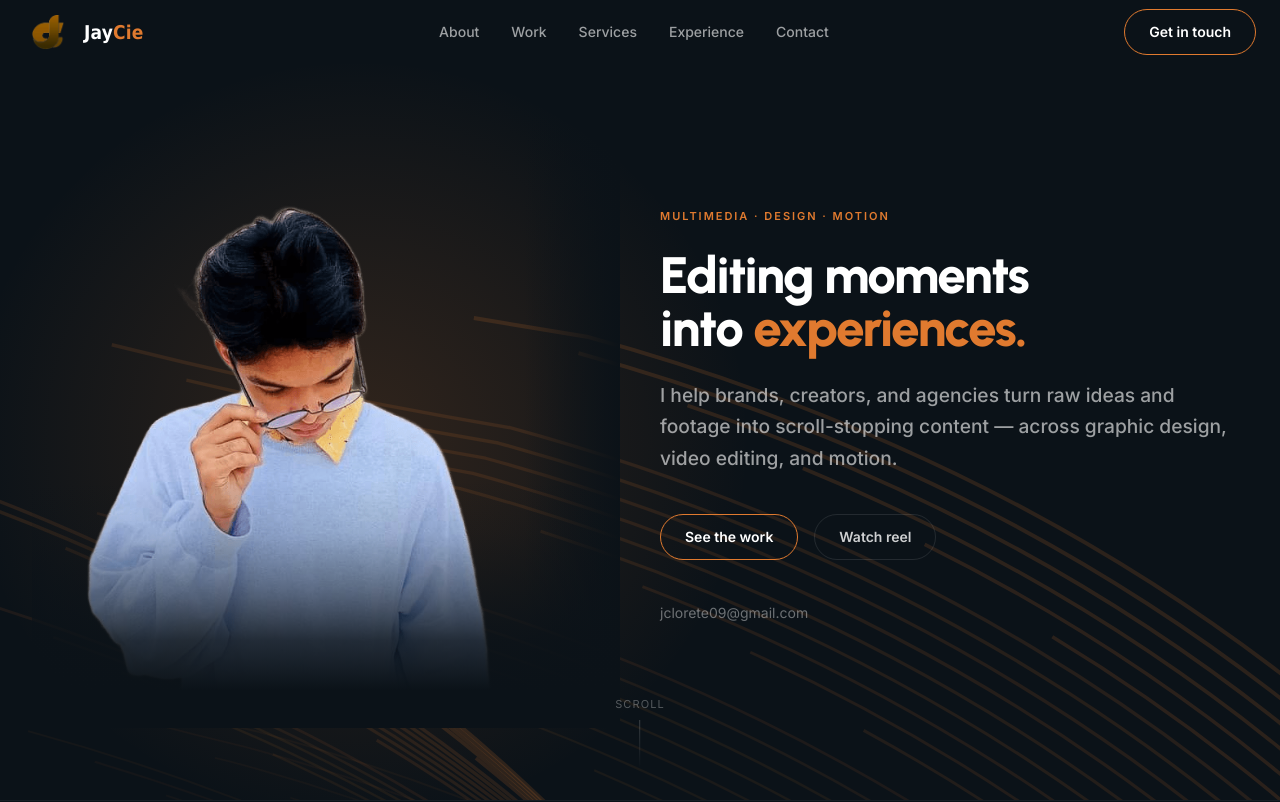
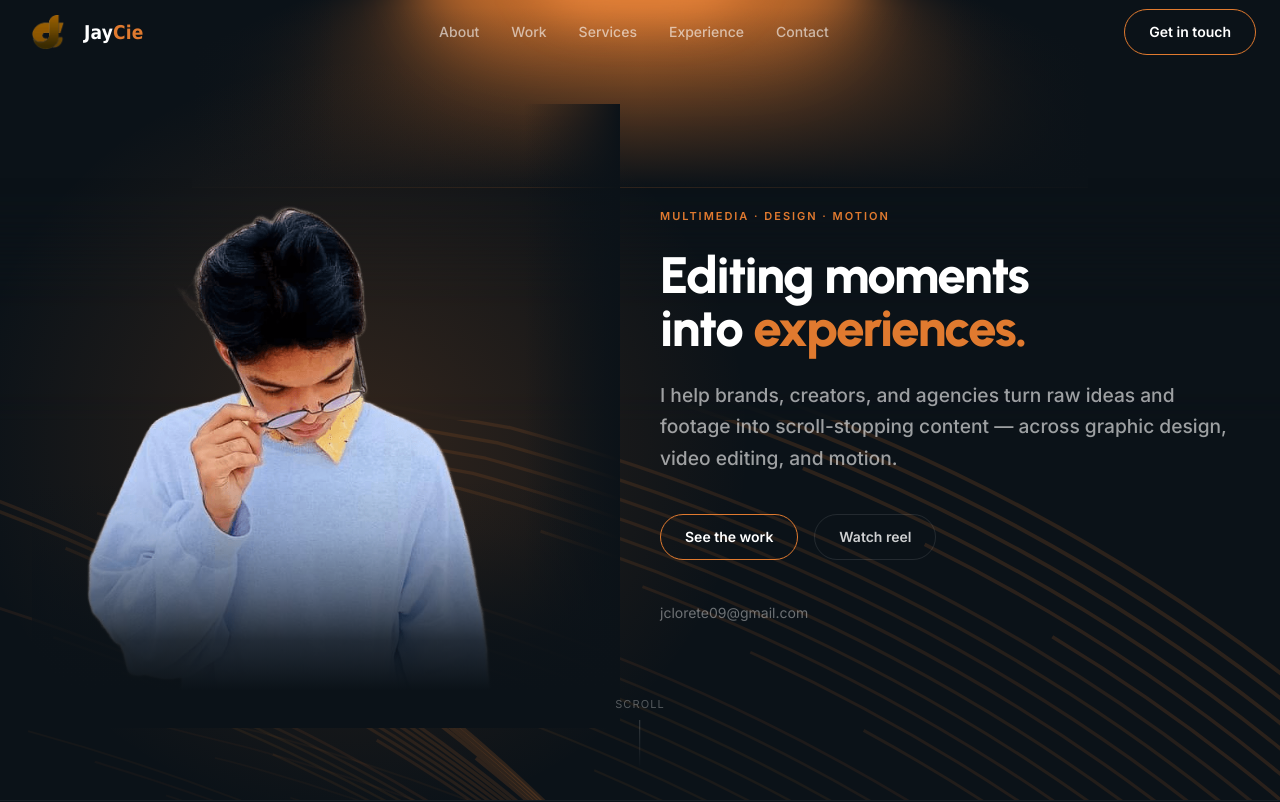
Before and after one commit to jclorete/JCPortfolio, a Next.js app: page / in a window 1280 px wide. Shown: the top 802 px of the page. Built offline with nearby package versions, Linux system fonts and the light colour scheme.

Commit message:
Update: feedback applied 2026-05-12 02:39

```diff
--- a/src/components/Hero.tsx
+++ b/src/components/Hero.tsx
@@ -5,6 +5,7 @@ import Image from "next/image";
 import { fadeUp, staggerContainer } from "@/lib/motion";
 import Button from "@/components/ui/Button";
 import { BackgroundPaths } from "@/components/ui/background-paths";
+import { LampEffect } from "@/components/ui/lamp";
 
 export default function Hero() {
   return (
@@ -15,6 +16,9 @@ export default function Hero() {
     >
       {/* Animated SVG path background */}
       <BackgroundPaths />
+
+      {/* Lamp light beam from top */}
+      <LampEffect />
 
       {/* Ambient glow — centered behind photo */}
       <div
--- /dev/null
+++ b/src/components/ui/lamp.tsx
@@ -0,0 +1,85 @@
+"use client";
+
+import React from "react";
+import { motion } from "framer-motion";
+import { cn } from "@/lib/utils";
+
+export const LampEffect = ({ className }: { className?: string }) => {
+  return (
+    <div
+      className={cn(
+        "absolute inset-x-0 top-0 flex w-full flex-col items-center justify-start overflow-hidden pointer-events-none z-0",
+        className
+      )}
+      style={{ height: "420px" }}
+    >
+      <div className="relative flex w-full flex-1 scale-y-125 items-start justify-center isolate">
+        {/* Left beam */}
+        <motion.div
+          initial={{ opacity: 0.3, width: "10rem" }}
+          animate={{ opacity: 1, width: "28rem" }}
+          transition={{ delay: 0.2, duration: 1, ease: "easeInOut" }}
+          style={{
+            backgroundImage: `conic-gradient(from 70deg at center top, var(--tw-gradient-stops))`,
+          }}
+          className="absolute inset-auto right-1/2 h-48 w-[28rem] overflow-visible
+            bg-gradient-conic from-[#E07A2F] via-transparent to-transparent
+            [--conic-position:from_70deg_at_center_top]"
+        >
+          <div className="absolute w-full left-0 h-36 bottom-0 z-20"
+            style={{ background: "linear-gradient(to top, #0B1218, transparent)" }} />
+          <div className="absolute w-36 h-full left-0 bottom-0 z-20"
+            style={{ background: "linear-gradient(to right, #0B1218, transparent)" }} />
+        </motion.div>
+
+        {/* Right beam */}
+        <motion.div
+          initial={{ opacity: 0.3, width: "10rem" }}
+          animate={{ opacity: 1, width: "28rem" }}
+          transition={{ delay: 0.2, duration: 1, ease: "easeInOut" }}
+          style={{
+            backgroundImage: `conic-gradient(from 290deg at center top, var(--tw-gradient-stops))`,
+          }}
+          className="absolute inset-auto left-1/2 h-48 w-[28rem] overflow-visible
+            bg-gradient-conic from-transparent via-transparent to-[#E07A2F]
+            [--conic-position:from_290deg_at_center_top]"
+        >
+          <div className="absolute w-36 h-full right-0 bottom-0 z-20"
+            style={{ background: "linear-gradient(to left, #0B1218, transparent)" }} />
+          <div className="absolute w-full right-0 h-36 bottom-0 z-20"
+            style={{ background: "linear-gradient(to top, #0B1218, transparent)" }} />
+        </motion.div>
+
+        {/* Dark bleed at base */}
+        <div className="absolute top-1/2 h-40 w-full translate-y-8 scale-x-150"
+          style={{ background: "#0B1218", filter: "blur(24px)" }} />
+
+        {/* Large glow orb */}
+        <div className="absolute inset-auto z-50 h-32 w-[26rem] -translate-y-1/2 rounded-full opacity-40"
+          style={{ background: "#E07A2F", filter: "blur(40px)" }} />
+
+        {/* Tight glow */}
+        <motion.div
+          initial={{ width: "6rem" }}
+          animate={{ width: "14rem" }}
+          transition={{ delay: 0.2, duration: 1, ease: "easeInOut" }}
+          className="absolute inset-auto z-30 h-32 -translate-y-20 rounded-full"
+          style={{ background: "#F08C42", filter: "blur(20px)" }}
+        />
+
+        {/* Horizontal light line */}
+        <motion.div
+          initial={{ width: "12rem" }}
+          animate={{ width: "28rem" }}
+          transition={{ delay: 0.2, duration: 1, ease: "easeInOut" }}
+          className="absolute inset-auto z-50 h-px -translate-y-24"
+          style={{ background: "#F59C52", boxShadow: "0 0 12px 2px #E07A2F" }}
+        />
+
+        {/* Bottom dark cover */}
+        <div className="absolute inset-auto z-40 h-40 w-full -translate-y-48"
+          style={{ background: "#0B1218" }} />
+      </div>
+    </div>
+  );
+};
```
